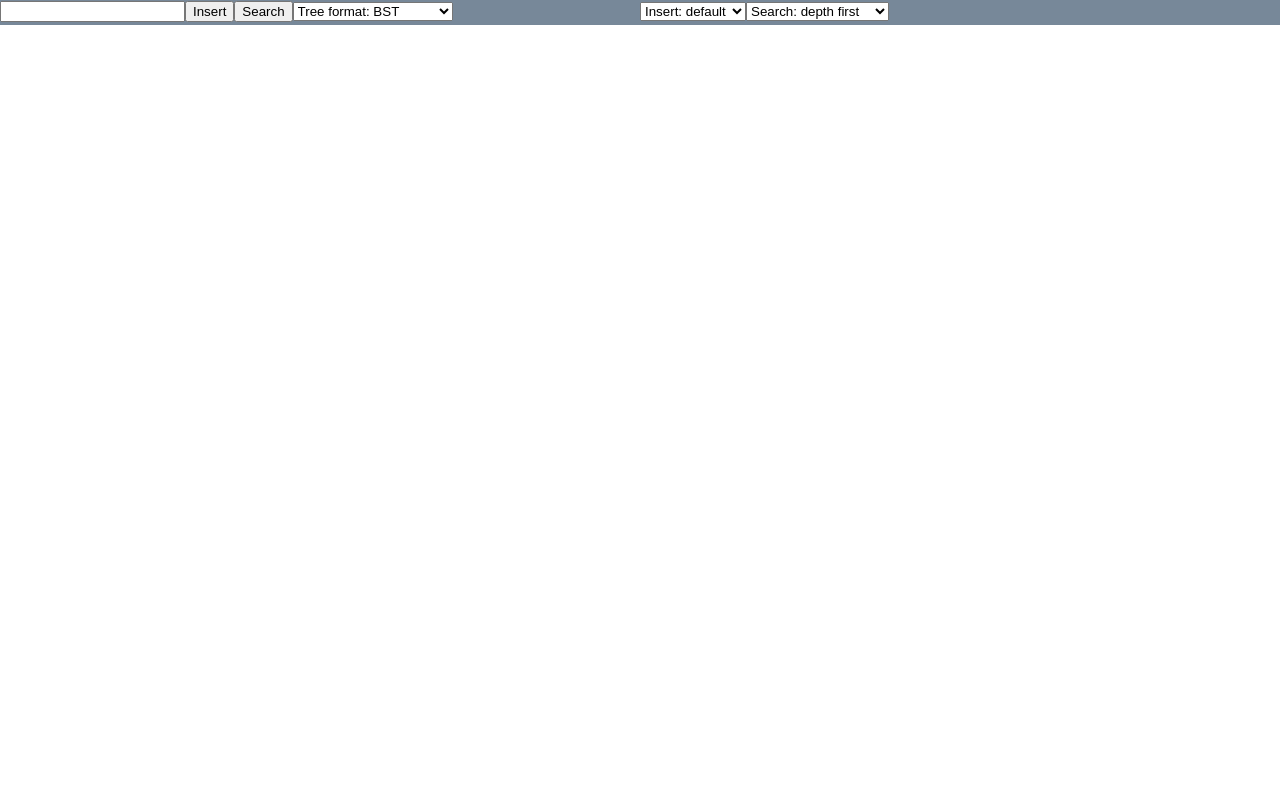
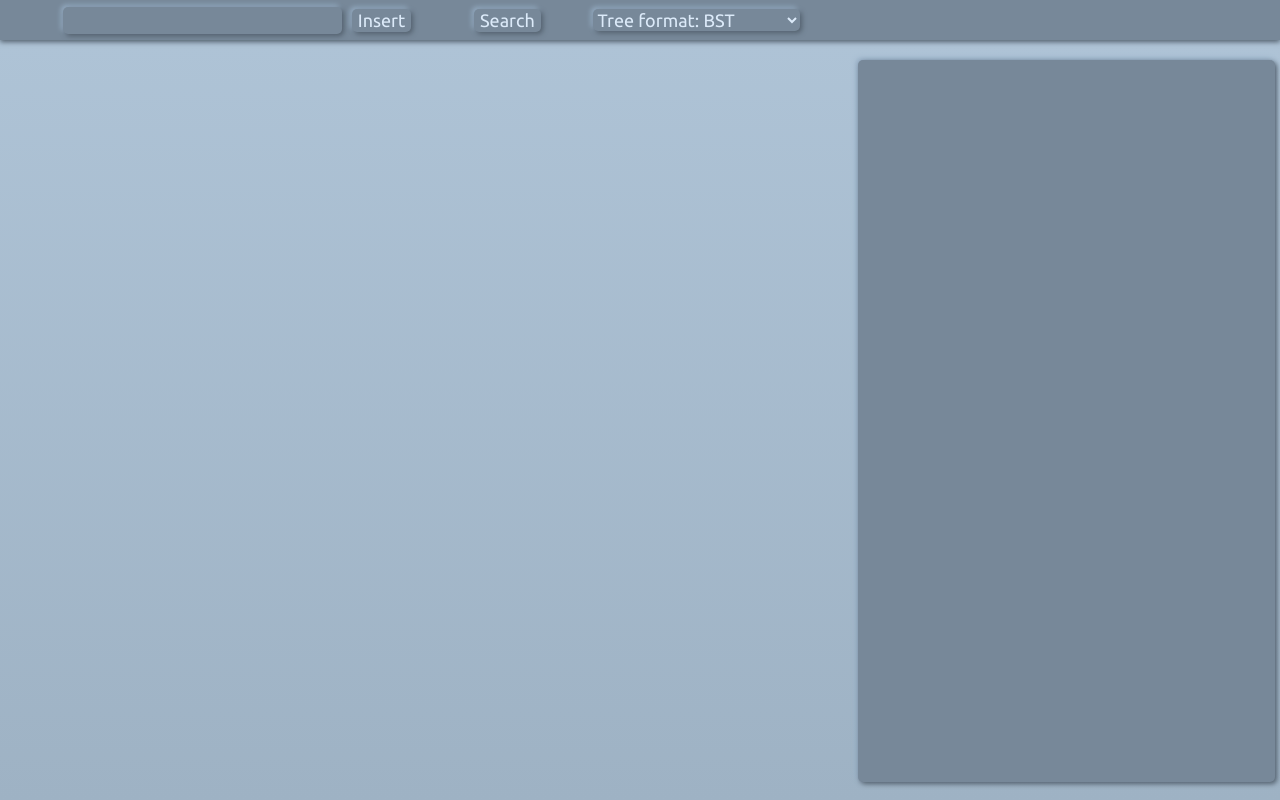
Before and after one commit to damians13/tree-visualizer, a React (Create React App) app: page / in a window 1280 px wide. Built offline with nearby package versions, Linux system fonts and the light colour scheme.

Commit message:
CSS update + prep for statistics panel

```diff
--- a/public/index.html
+++ b/public/index.html
@@ -15,6 +15,11 @@
       user's mobile device or desktop. See https://developers.google.com/web/fundamentals/web-app-manifest/
     -->
 		<link rel="manifest" href="%PUBLIC_URL%/manifest.json" />
+		<link
+			rel="stylesheet"
+			type="text/css"
+			href="http://fonts.googleapis.com/css?family=Ubuntu:regular,bold&subset=Latin"
+		/>
 		<!--
       Notice the use of %PUBLIC_URL% in the tags above.
       It will be replaced with the URL of the `public` folder during the build.
@@ -38,6 +43,5 @@
 
       To begin the development, run `npm start` or `yarn start`.
       To create a production bundle, use `npm run build` or `yarn build`.
-    -->
-  </body>
+    --></body>
 </html>
--- a/src/App.css
+++ b/src/App.css
@@ -1,12 +1,31 @@
+:root {
+	--bgcolour1: rgb(175, 196, 215);
+	--bgcolour2: rgb(158, 178, 196);
+	--fgcolour: lightslategray;
+	--darkshadow: rgb(82, 95, 108);
+	--lightshadow: rgb(152, 175, 198);
+	--textcolour: rgb(220, 234, 249);
+}
+
 html,
 body {
 	overflow: hidden;
 	margin: 0;
-	font-family: -apple-system, BlinkMacSystemFont, "Segoe UI", "Roboto",
-		"Oxygen", "Ubuntu", "Cantarell", "Fira Sans", "Droid Sans",
-		"Helvetica Neue", sans-serif;
+	font-family: Ubuntu, "times new roman", times, roman, serif;
+	font-size: 18px;
+	color: var(--textcolour);
 	-webkit-font-smoothing: antialiased;
 	-moz-osx-font-smoothing: grayscale;
+	height: 100%;
+	background: linear-gradient(var(--bgcolour1), var(--bgcolour2));
+}
+
+input,
+select,
+button {
+	font-family: Ubuntu, "times new roman", times, roman, serif;
+	font-size: 18px;
+	color: var(--textcolour);
 }
 
 svg {
@@ -15,6 +34,7 @@ svg {
 
 #root {
 	display: flex;
+	height: 95%;
 }
 #root > * {
 	width: 100%;
@@ -29,6 +49,38 @@ svg {
 	right: 50%;
 }
 
+#statsPanel {
+	flex: 50%;
+}
+
+#innerStatsPanel {
+	margin: 5px;
+	border-radius: 5px;
+	background-color: var(--fgcolour);
+	height: 95%;
+	top: 2%;
+	position: relative;
+	box-shadow: 2px 2px 5px var(--darkshadow), -2px -2px 5px var(--lightshadow);
+}
+
+#input,
+#input > * {
+	margin-left: 5px;
+	margin-right: 5px;
+	z-index: 1;
+}
+
+#topBarBackground {
+	flex: 0%;
+	background-color: var(--fgcolour);
+	box-shadow: 0px 2px 5px var(--darkshadow);
+	position: absolute;
+	top: 0px;
+	left: 0px;
+	height: 40px;
+	width: 100%;
+}
+
 .handle {
 	border-radius: 16px;
 	height: 16px;
@@ -38,7 +90,8 @@ svg {
 	transition: all 0.15s ease-out;
 	z-index: "1";
 	user-select: none;
-	background-color: lightslategray;
+	background-color: var(--fgcolour);
+	box-shadow: 2px 2px 5px var(--darkshadow), -2px -2px 5px var(--lightshadow);
 	opacity: 50%;
 }
 .handle:hover {
@@ -46,6 +99,8 @@ svg {
 }
 .handle:active {
 	background-color: transparent;
+	box-shadow: none;
+	transition-duration: 0s;
 }
 .handle.top {
 	border-bottom-left-radius: 0px;
@@ -59,29 +114,80 @@ svg {
 }
 
 .line {
-	stroke: lightslategray;
+	stroke: var(--fgcolour);
 	stroke-width: 8;
+	transition: all 0.15s ease-out;
+	opacity: 50%;
+}
+.line:hover {
+	opacity: 75%;
+}
+.line.inProgress,
+.line:active {
+	opacity: 100%;
 }
 
 .nodeText {
-	background-color: aqua;
+	background-color: var(--fgcolour);
 	user-select: none;
-	height: 25px;
-	width: 50px;
+	min-height: 25px;
+	min-width: 50px;
+	padding: 0px 5px;
 	display: flex;
 	align-items: center;
 	justify-content: center;
 	border-radius: 5px;
-	border: 1px solid black;
 	margin: 0px;
 	position: relative;
 	top: 0px;
+	transition: all 0.15s ease-out;
+	box-shadow: 2px 2px 5px var(--darkshadow), -2px -2px 5px var(--lightshadow);
+}
+.nodeText:hover {
+	box-shadow: 2px 2px 5px var(--darkshadow), -2px -2px 5px var(--lightshadow),
+		inset 1px 1px 7px var(--lightshadow),
+		inset -1px -1px 7px var(--darkshadow);
+}
+.nodeText:active {
+	box-shadow: 2px 2px 5px var(--darkshadow), -2px -2px 5px var(--lightshadow),
+		inset 2px 2px 5px var(--darkshadow),
+		inset -2px -2px 5px var(--lightshadow);
 }
 
 .topBar {
-	background-color: lightslategray;
+	min-height: 40px;
+	height: 40px;
+	width: 100%;
+	display: flex;
+	justify-content: space-evenly;
+	align-items: center;
+}
+
+.topRow {
+	border-radius: 5px;
+	overflow: hidden;
+	background-color: var(--fgcolour);
+	border: 0px;
+	box-shadow: 2px 2px 5px var(--darkshadow), -2px -2px 5px var(--lightshadow);
+	user-select: none;
+	transition: all 0.15s ease-out;
+	z-index: 1;
+}
+input.topRow {
 	height: 25px;
-	width: 100%;
+}
+.topRow:focus {
+	outline: none;
+}
+.topRow:hover {
+	box-shadow: 2px 2px 5px var(--darkshadow), -2px -2px 5px var(--lightshadow),
+		inset 1px 1px 7px var(--lightshadow),
+		inset -1px -1px 7px var(--darkshadow);
+}
+.topRow:active {
+	box-shadow: 2px 2px 5px var(--darkshadow), -2px -2px 5px var(--lightshadow),
+		inset 2px 2px 5px var(--darkshadow),
+		inset -2px -2px 5px var(--lightshadow);
 }
 
 .node {
@@ -89,4 +195,8 @@ svg {
 	flex-direction: column;
 	align-items: center;
 	position: absolute;
+	pointer-events: none;
 }
+.node > * {
+	pointer-events: auto;
+}
--- a/src/App.jsx
+++ b/src/App.jsx
@@ -1,6 +1,7 @@
 import "./App.css"
 import Tree from "./Tree"
 import TopBar from "./TopBar"
+import StatsPanel from "./StatsPanel"
 import { DndProvider } from "react-dnd"
 import { HTML5Backend } from "react-dnd-html5-backend"
 import React, { useState } from "react"
@@ -18,6 +19,7 @@ const App = () => {
 
 	return (
 		<DndProvider backend={HTML5Backend}>
+			<div id="topBarBackground"></div>
 			<div>
 				<TopBar
 					nodes={nodes}
@@ -36,26 +38,9 @@ const App = () => {
 					setViewMode={setViewMode}
 				/>
 			</div>
-			<CodeViewer />
+			<StatsPanel />
 		</DndProvider>
 	)
 }
 
-const CodeViewer = () => {
-	return (
-		<div id="codeView">
-			<div className="topBar">
-				<select name="insertMode" defaultValue="default">
-					<option value="default">Insert: default</option>
-					<option value="custom">Insert: custom</option>
-				</select>
-				<select name="selectMode" defaultValue="depthFirst">
-					<option value="depthFirst">Search: depth first</option>
-					<option value="breadthFirst">Search: breadth first</option>
-				</select>
-			</div>
-		</div>
-	)
-}
-
 export default App
--- /dev/null
+++ b/src/StatsPanel.jsx
@@ -0,0 +1,12 @@
+import React from "react"
+
+const StatsPanel = () => {
+	return (
+		<div id="statsPanel">
+			<div className="topBar"></div>
+			<div id="innerStatsPanel"></div>
+		</div>
+	)
+}
+
+export default StatsPanel
--- a/src/TopBar.jsx
+++ b/src/TopBar.jsx
@@ -146,13 +146,22 @@ const TopBar = props => {
 
 	return (
 		<div className="topBar">
-			<input onChange={handleInputChange} value={inputText} />
-			<button onClick={handleInsertClick}>Insert</button>
-			<button>Search</button>
+			<div id="input">
+				<input
+					className="topRow"
+					onChange={handleInputChange}
+					value={inputText}
+				/>
+				<button className="topRow" onClick={handleInsertClick}>
+					Insert
+				</button>
+			</div>
+			<button className="topRow">Search</button>
 			<select
 				name="treeMode"
 				value={props.viewMode}
 				onChange={handleViewModeChange}
+				className="topRow"
 			>
 				<option value="redblack">Tree format: Red-Black</option>
 				<option value="avl">Tree format: AVL</option>
--- a/src/Tree.jsx
+++ b/src/Tree.jsx
@@ -170,7 +170,7 @@ const Tree = props => {
 							y1={lineInProgress.src.topOffset + 12}
 							x2={lineInProgress.mouseX}
 							y2={lineInProgress.mouseY}
-							className="line"
+							className="line inProgress"
 							key={"mouse-drag-" + lineInProgress.src.id}
 						/>
 					)}
```
Lines whose indentation alone changed are shown as unchanged.
